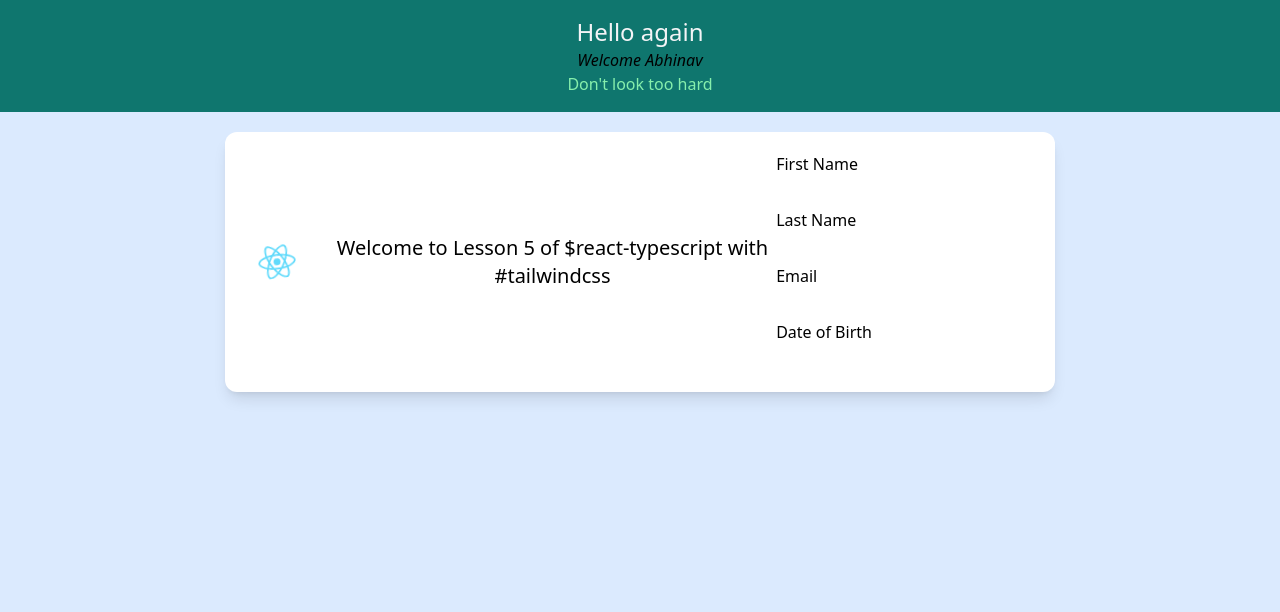
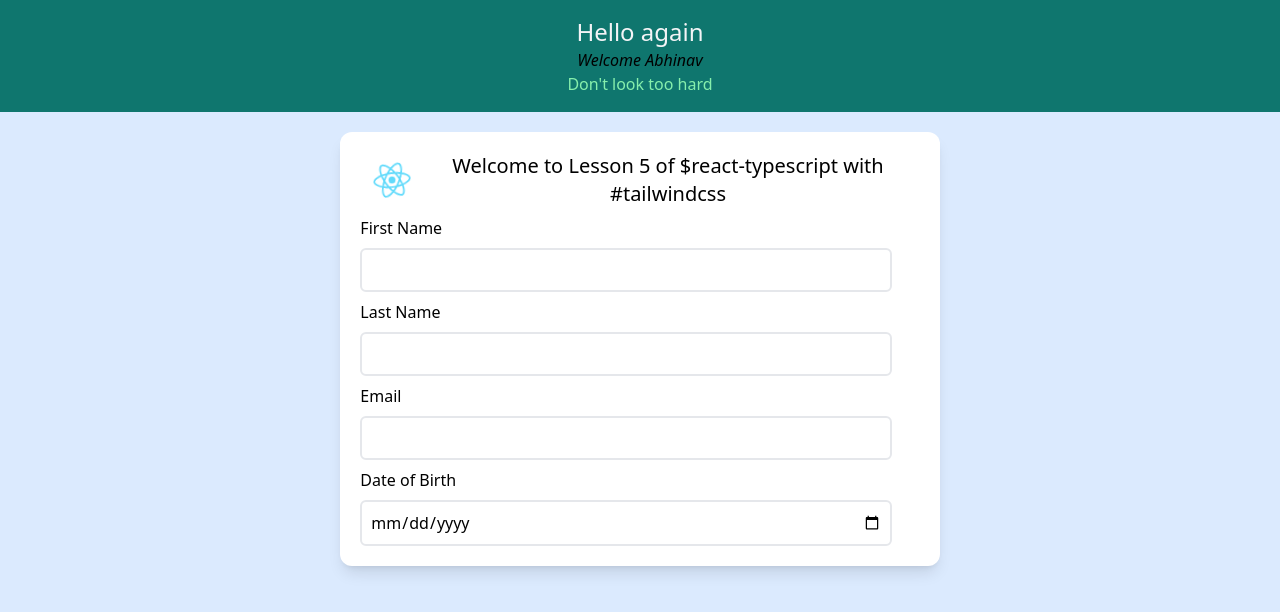
Before and after one commit to abeeto/reactforall_msOne, a React (Create React App) app: page / in a window 1280 px wide. Shown: the top 612 px of the page. Built offline with nearby package versions, Linux system fonts and the light colour scheme.

Commit message:
Add form

```diff
--- a/src/App.tsx
+++ b/src/App.tsx
@@ -1,27 +1,26 @@
 import React from 'react';
-import logo from './logo.svg';
-
+import AppContainer from './AppContainer';
+import FormHeading from './FormHeading';
 function App() {
-  const formItems = [{id: 1, label: "First Name"}, {id: 2, label: "Last Name"}, {id: 3, label: "Email"},  {id: 4, label: "Date of Birth"}];
+  const formItems = [{id: 1, label: "First Name", type: "text"}, {id: 2, label: "Last Name", type: "text"}, {id: 3, label: "Email", type: "email"},  {id: 4, label: "Date of Birth", type: "date"}];
   return (
-  <div className="flex h-screen bg-blue-100 items-start p-5">
-    <div className="flex flex-row gap-2 flex-grow-1 w-500 items-center mx-auto bg-white shadow-lg rounded-xl pl-5 pr-12 py-5">
-      <img src={logo} className="animate-spin flex-shrink-1 flex-grow-0 w-16" alt="logo" />
-      <h1 className="ml-5 text-center text-xl font-medium flex-grow-1">Welcome to Lesson 5 of $react-typescript with <br/> #tailwindcss</h1>
-      <div className="flex flex-col gap-1">
+    <AppContainer>
+      <div className="">
+        <FormHeading/>
+        <div className="flex flex-col">
         {
           formItems.map(item => {
             return (
               <React.Fragment key={item.id}>
-              <label htmlFor={item.label}>{item.label}</label>
-              <input type="text" />
+                <label className="text-m font-medium my-2" htmlFor={item.label}>{item.label}</label>
+                <input className="border border-2 border-grey-200 rounded-md p-2" id={item.label} type={item.type} />
               </React.Fragment>
             )
           })
         }
         </div>
       </div>
-  </div>
+    </AppContainer>
   );
 
 }
--- /dev/null
+++ b/src/AppContainer.tsx
@@ -0,0 +1,12 @@
+import React from "react";
+import { createRoot } from "react-dom/client";
+
+export default function AppContainer(props: {children: React.ReactElement}) {
+    return (
+        <div className="flex h-screen bg-blue-100 items-start p-5 justify-center">
+            <div className="flex flex-col gap-2 flex-grow-1 w-500 bg-white shadow-lg rounded-xl pl-5 pr-12 py-5">
+                {props.children}
+            </div>
+        </div>
+    )
+}
--- /dev/null
+++ b/src/FormHeading.tsx
@@ -0,0 +1,10 @@
+import logo from "./logo.svg";
+export default function FormHeading() {
+    return (
+      <div className="flex flex-row gap-2">
+        <img src={logo} className="animate-spin flex-shrink-1 flex-grow-0 w-16" alt="logo" />
+        <h1 className="ml-5 text-center text-xl font-medium flex-grow-1">Welcome to Lesson 5 of $react-typescript with <br/> #tailwindcss</h1>
+        <div className="flex flex-col gap-1"></div>
+      </div>
+    );
+}
```
Lines whose indentation alone changed are shown as unchanged.
